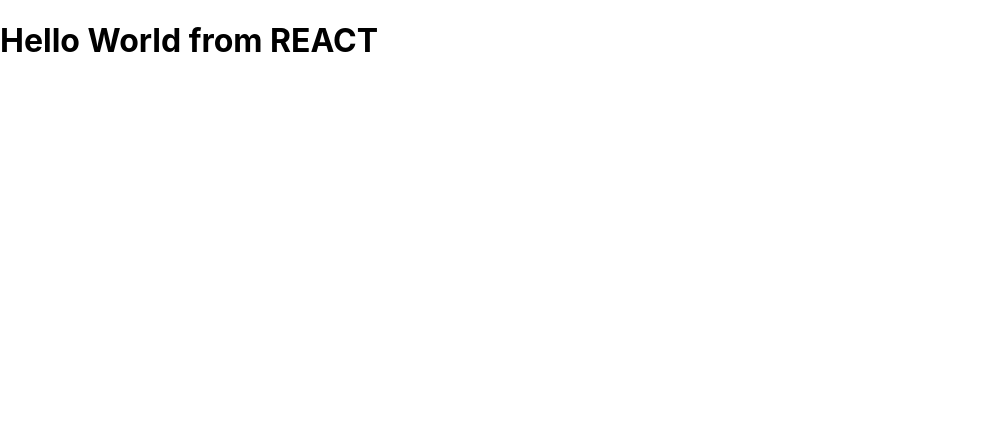
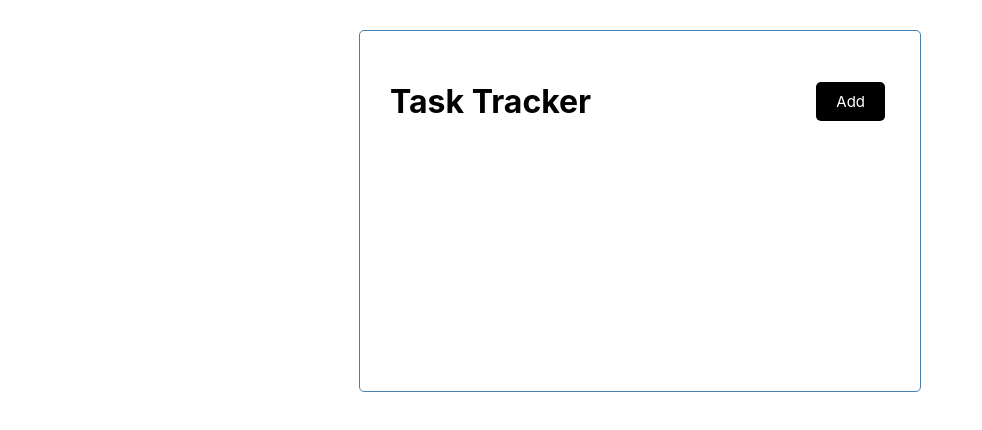
Before and after one commit to chriscervenka/react-task-tracker, a React (Create React App) app: page / in a window 1280 px wide. Shown: the top 430 px of the page, without its empty margins (0-982 px from the left). Built offline with nearby package versions, Linux system fonts and the light colour scheme.

Commit message:
commitment button

```diff
--- a/src/App.js
+++ b/src/App.js
@@ -1,31 +1,25 @@
 // import logo from './logo.svg';
-import './App.css';
+// import './App.css';
+
+// import React from 'react'
+import Header from "./components/Header";
 
 function App() {
 
 
   return (
     <div className="container">
-      {/* <header className="App-header">
-        <img src={logo} className="App-logo" alt="logo" />
-        <p>
-          Edit <code>src/App.js</code> and save to reload.
-        </p>
-        <a
-          className="App-link"
-          href="https://reactjs.org"
-          target="_blank"
-          rel="noopener noreferrer"
-        >
-          Learn React
-        </a>
-      </header> */}
-
-      <h1>Hello World from REACT</h1>
+      <Header />
     </div>
 
 
   );
 }
 
+// class App extends React.Component {
+//   render() {
+//     return <h1>Hello from a class</h1>
+//   }
+// }
+
 export default App;
--- a/src/components/header.js
+++ b/src/components/header.js
@@ -1,11 +1,27 @@
-import React from 'react'
+// import React from 'react'
+import PropTypes from 'prop-types'
 
-const header = () => {
+const Header = ({title}) => {
     return (
-        <header>
-
+        <header className='header'>
+            <h1>{title}</h1>
+            <button className='btn'>Add</button>
         </header>
     )
 }
 
-export default header
+Header.defaultProps = {
+    title: 'Task Tracker',
+}
+
+Header.propTypes = {
+    title: PropTypes.string.isRequired,
+}
+
+// -> Css in JS | SYLE für <h1 style={headingStyle}>{title}</h1>
+// const headingStyle = {
+//     color: '#010101',
+//     backgroundColor: '#f2f2f2'
+// }
+
+export default Header
--- a/src/index.css
+++ b/src/index.css
@@ -11,3 +11,34 @@
   font-family: source-code-pro, Menlo, Monaco, Consolas, 'Courier New',
     monospace;
 }
+
+.container {
+  max-width: 500px;
+  margin: 30px auto;
+  overflow: auto;
+  min-height: 300px;
+  border: 1px solid steelblue;
+  padding: 30px;
+  border-radius: 5px;
+}
+
+.header {
+  display: flex;
+  justify-content: space-between;
+  align-items: center;
+  margin-bottom: 20px;
+}
+
+.btn {
+  display: inline-block;
+  background: #000;
+  color: #fff;
+  border: none;
+  padding: 10px 20px;
+  margin: 5px;
+  border-radius: 5px;
+  cursor: pointer;
+  text-decoration: none;
+  font-size: 15px;
+  font-family: inherit;
+}
```
Also changed, not shown: src/components/Button.js (added, +10 -0 lines).
